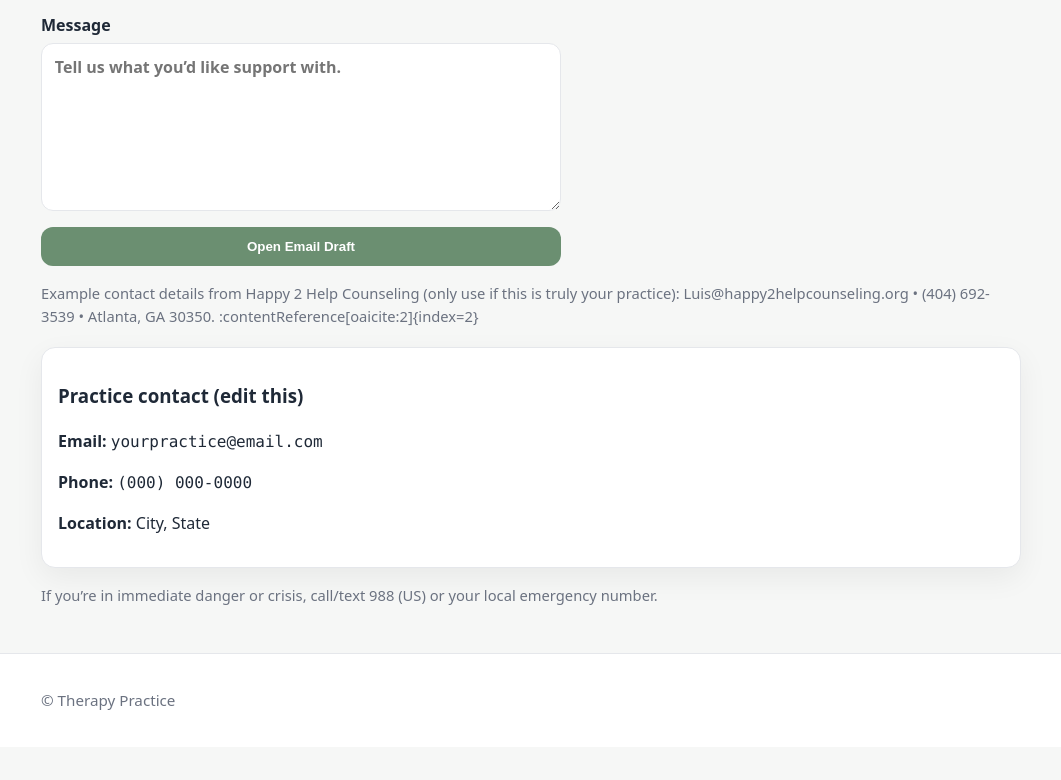
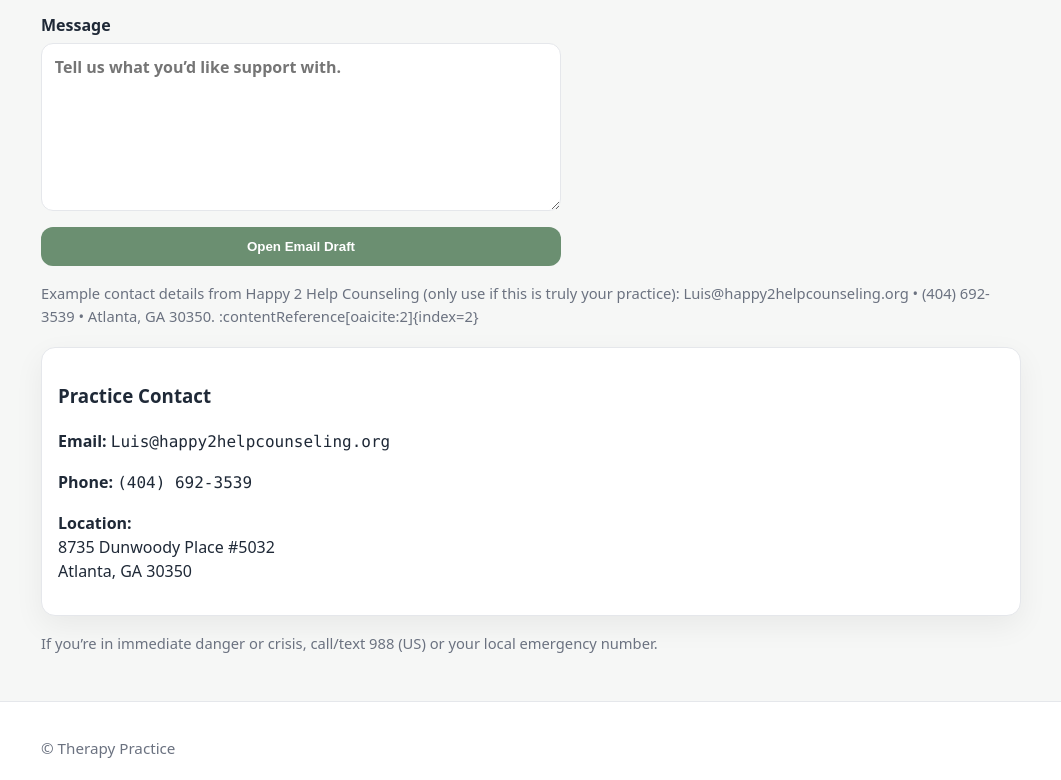
Before and after one commit to cainaanruiz-ui/cainaanruiz-ui.github.io, a plain HTML site: page contact.html in a window 1280 px wide. Shown: the part 500-1280 px from the top of the page, without its empty margins (109-1170 px from the left). Before the commit the page ends 1247 px from the top, so only its background shows below. Drawn offline with Linux system fonts and the light colour scheme.

Commit message:
Update contact.html

```diff
--- a/contact.html
+++ b/contact.html
@@ -61,12 +61,16 @@
         Example contact details from Happy 2 Help Counseling (only use if this is truly your practice): Luis@happy2helpcounseling.org • (404) 692-3539 • Atlanta, GA 30350. :contentReference[oaicite:2]{index=2}
       </p>
 
-      <div class="card mt">
-        <h3>Practice contact (edit this)</h3>
-        <p><strong>Email:</strong> <span class="mono">yourpractice@email.com</span></p>
-        <p><strong>Phone:</strong> <span class="mono">(000) 000-0000</span></p>
-        <p><strong>Location:</strong> City, State</p>
-      </div>
+     <div class="card mt">
+  <h3>Practice Contact</h3>
+  <p><strong>Email:</strong> <span class="mono">Luis@happy2helpcounseling.org</span></p>
+  <p><strong>Phone:</strong> <span class="mono">(404) 692-3539</span></p>
+  <p>
+    <strong>Location:</strong><br />
+    8735 Dunwoody Place #5032<br />
+    Atlanta, GA 30350
+  </p>
+</div>
 
       <p class="small-note">
         If you’re in immediate danger or crisis, call/text 988 (US) or your local emergency number.
```
